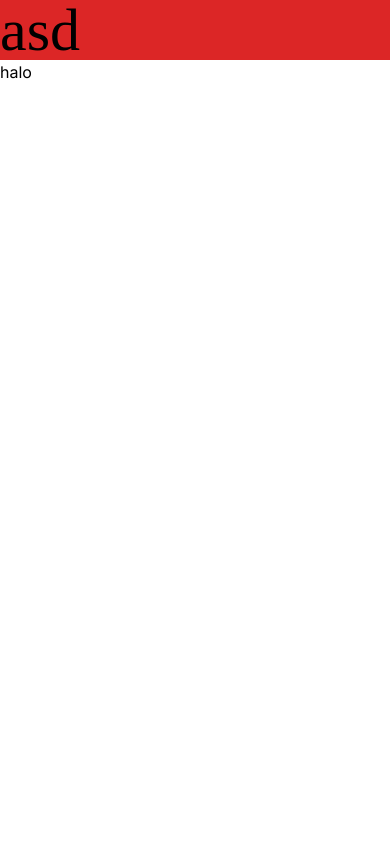
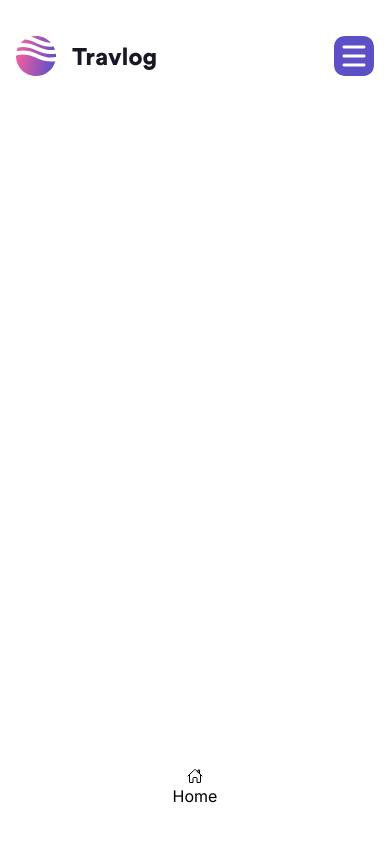
Before and after one commit to nanasdoto/landing-page-travel, a website: page index.html in a window 390 px wide. Drawn offline with nearby package versions, Linux system fonts and the light colour scheme.

Commit message:
navbar 1.0

```diff
--- a/index.html
+++ b/index.html
@@ -16,7 +16,32 @@
   </head>
 
   <body>
-    <h1 class="text-6xl bg-red-600">asd</h1>
-    <p>halo</p>
+    <nav class="px-4 py-9">
+      <div class="container mx-auto">
+        <div class="flex justify-between">
+          <img src="public/Icon/logo.svg" alt="" />
+          <img src="public/Icon/burger.svg" alt="" />
+        </div>
+      </div>
+
+      <div class="fixed bottom-0 left-0 right-0 px-4 py-9">
+        <ul>
+          <li>
+            <a
+              href="#"
+              class="flex flex-col justify-center items-center text-base"
+            >
+              <ion-icon name="home-outline"></ion-icon>
+              <span>Home</span>
+            </a>
+          </li>
+        </ul>
+      </div>
+    </nav>
+
+    <script
+      type="module"
+      src="https://unpkg.com/ionicons@7.1.0/dist/ionicons/ionicons.esm.js"
+    ></script>
   </body>
 </html>
--- a/package.json
+++ b/package.json
@@ -1,5 +1,5 @@
 {
-  "name": "weserve",
+  "name": "landing-page-travel",
   "version": "1.0.0",
   "main": "index.js",
   "scripts": {
@@ -12,5 +12,8 @@
   "description": "",
   "devDependencies": {
     "tailwindcss": "^3.4.3"
+  },
+  "dependencies": {
+    "caniuse-lite": "^1.0.30001621"
   }
 }
--- a/src/input.css
+++ b/src/input.css
@@ -5,7 +5,7 @@
 @layer base {
   @font-face {
     font-family: Circular STD;
-    src: url(../public/CircularStd-Bold.ttf) format("ttf");
+    src: url(../public/Font/CircularStd-Bold.ttf) format("ttf");
   }
   html {
     font-family: inter;
--- a/tailwind.config.js
+++ b/tailwind.config.js
@@ -1,6 +1,6 @@
 /** @type {import('tailwindcss').Config} */
 module.exports = {
-  content: ["./src/**/*.{html,js}"],
+  content: ["./src/**/*.{html,js}", "./index.html"],
   theme: {
     extend: {
       fontFamily: {
```
Also changed, not shown: public/Font/CircularStd-Bold.ttf (renamed from public/CircularStd-Bold.ttf), public/Icon/burger.svg (added), public/Icon/logo.svg (added), src/output.css, 1 other file.
